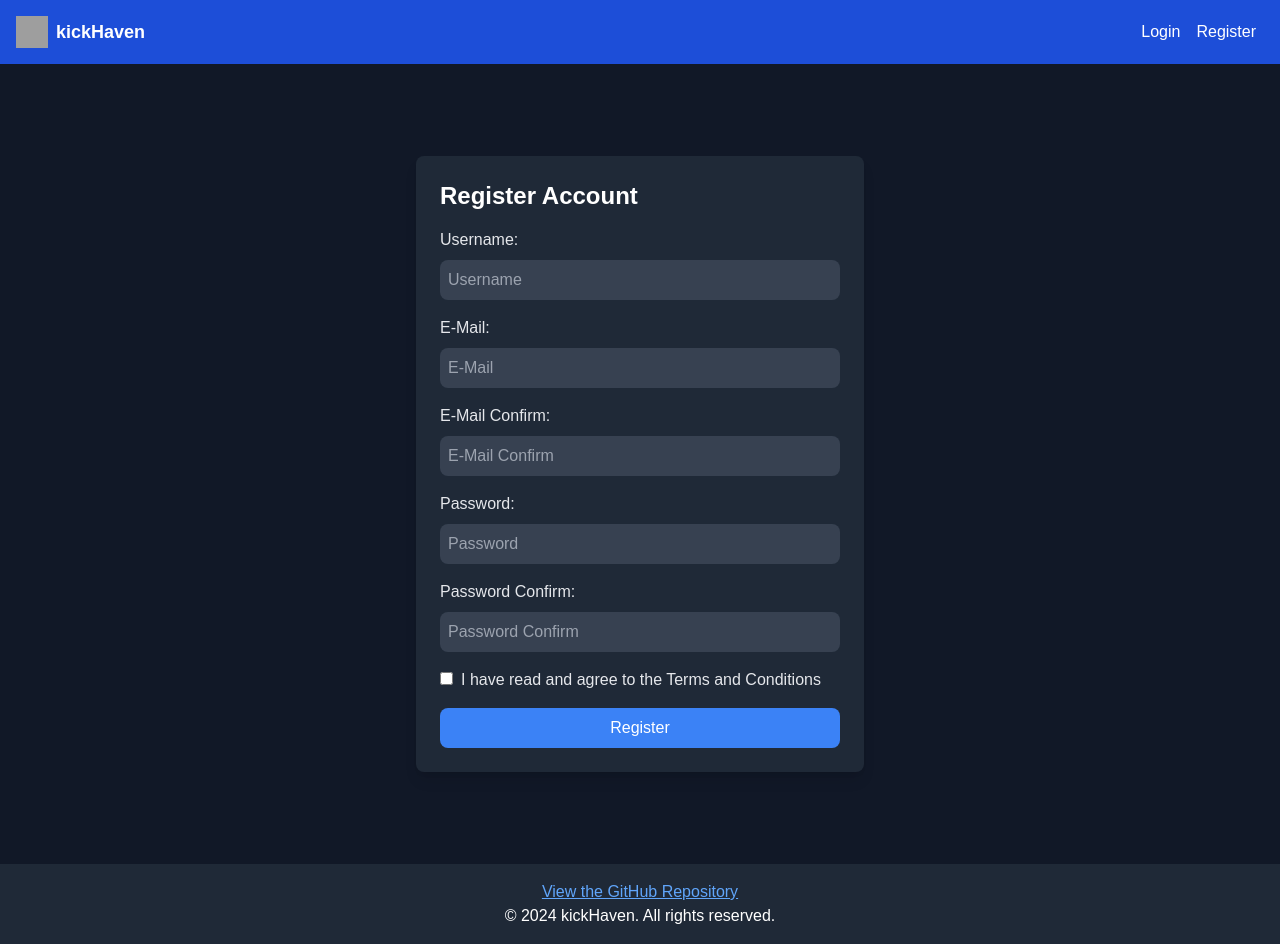
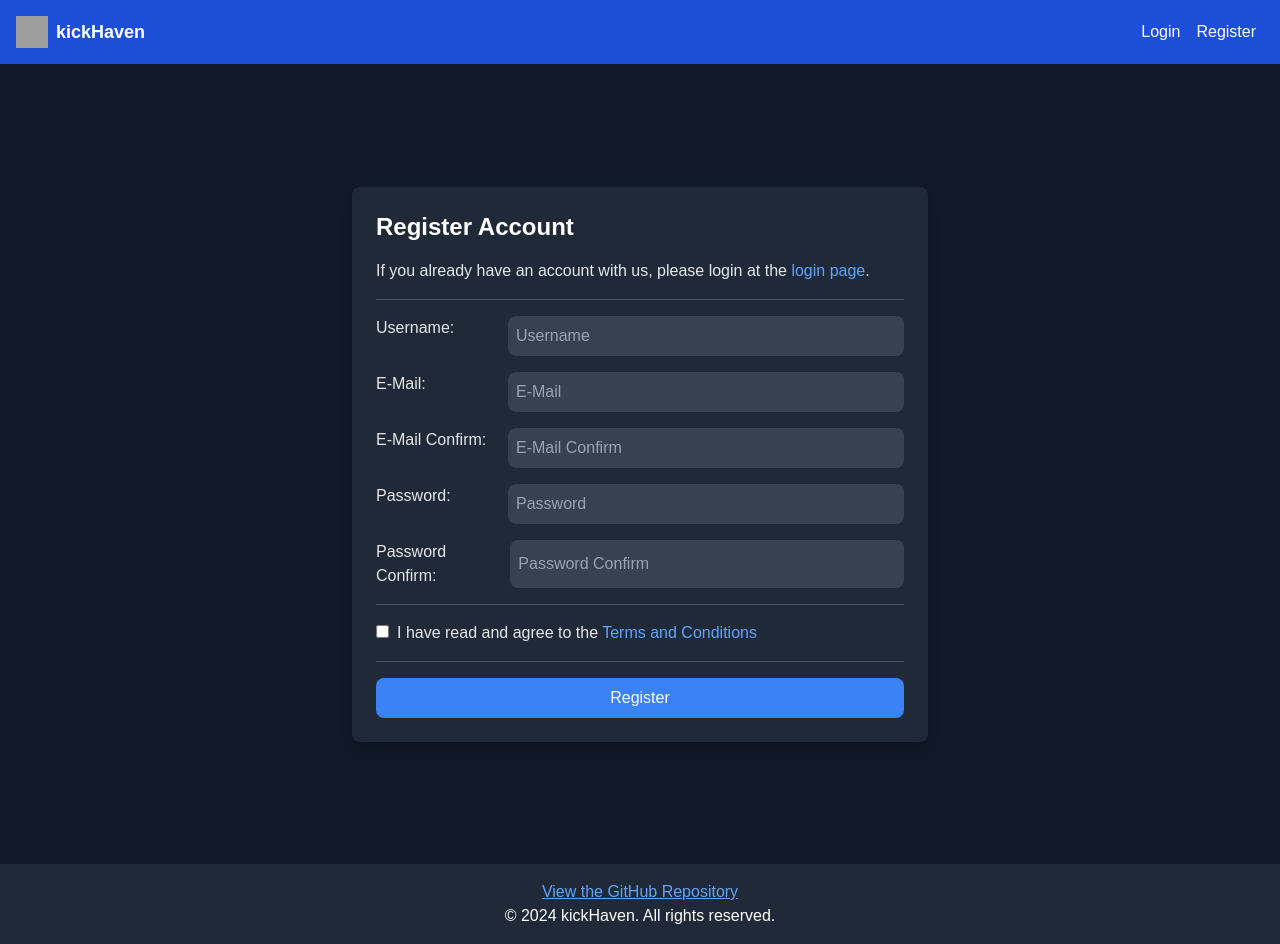
Before and after one commit to davidsgroza/kick-haven, a Next.js app: page /register in a window 1280 px wide. Built offline with nearby package versions, Linux system fonts and the light colour scheme; grey boxes are pictures that could not be loaded.

Commit message:
Registration error handling updated, only server sided password hashing.

```diff
--- a/package.json
+++ b/package.json
@@ -18,6 +18,7 @@
   },
   "devDependencies": {
     "@types/bcryptjs": "^2.4.6",
+    "@types/crypto-js": "^4.2.2",
     "@types/node": "^20",
     "@types/react": "^18",
     "@types/react-dom": "^18",
--- a/src/app/api/register/route.ts
+++ b/src/app/api/register/route.ts
@@ -4,11 +4,11 @@ import { connectToDatabase } from "@/utils/mongo";
 import { z } from "zod";
 
 const registerSchema = z.object({
-  username: z.string().min(3).max(50),
+  username: z.string().min(5).max(20),
   email: z.string().email(),
   emailConfirm: z.string().email(),
-  password: z.string().min(8).max(128),
-  passwordConfirm: z.string().min(8).max(128),
+  password: z.string().min(8).max(64),
+  passwordConfirm: z.string().min(8).max(64),
   termsAndConditions: z
     .boolean()
     .refine((val) => val === true, "Terms and conditions must be accepted"),
@@ -18,6 +18,14 @@ export async function POST(request: Request) {
   try {
     const requestBody = await request.json();
     const parsedData = registerSchema.parse(requestBody);
+
+    // Check if termsAndConditions is accepted before parsing the request body
+    if (!requestBody.termsAndConditions) {
+      return NextResponse.json(
+        { message: "Terms and conditions must be accepted" },
+        { status: 400 }
+      );
+    }
 
     if (parsedData.email !== parsedData.emailConfirm) {
       return NextResponse.json(
@@ -36,11 +44,22 @@ export async function POST(request: Request) {
     const client = await connectToDatabase();
     const db = client.db("kick-haven-local");
 
+    // Check if the user with this username already exists
+    const userByUsername = await db
+      .collection("users")
+      .findOne({ username: parsedData.username });
+    if (userByUsername) {
+      return NextResponse.json(
+        { message: " Warning: Username is already taken!" },
+        { status: 400 }
+      );
+    }
+
     // Check if the user with this email address already exists
-    const user = await db
+    const userByEmail = await db
       .collection("users")
       .findOne({ email: parsedData.email });
-    if (user) {
+    if (userByEmail) {
       return NextResponse.json(
         { message: " Warning: E-Mail is already registered!" },
         { status: 400 }
@@ -55,6 +74,7 @@ export async function POST(request: Request) {
       username: parsedData.username,
       email: parsedData.email,
       password: hashedPassword,
+      termsAndConditionsAccepted: parsedData.termsAndConditions,
     });
 
     // Return success response
@@ -62,10 +82,11 @@ export async function POST(request: Request) {
       success: true,
       message: "User registered successfully",
     });
-  } catch (error) {
-    if (error instanceof z.ZodError) {
+  } catch (error: unknown) {
+    if (error instanceof Error) {
+      if (error.message.includes("termsAndConditions")) {
         return NextResponse.json(
-        { message: "Invalid request body" },
+          { message: "Terms and conditions must be accepted" },
           { status: 400 }
         );
       } else {
@@ -76,3 +97,4 @@ export async function POST(request: Request) {
       }
     }
   }
+}
--- a/src/app/register/page.tsx
+++ b/src/app/register/page.tsx
@@ -1,7 +1,19 @@
 "use client";
 import { useState } from "react";
 import { useRouter } from "next/navigation";
+import Link from "next/link";
 
+/**
+ * Page for registering a new user.
+ *
+ * This page contains a form with input fields for the user's username, email,
+ * email confirmation, password, password confirmation, and a checkbox for
+ * agreeing to the terms and conditions.
+ *
+ * When the form is submitted, it sends a POST request to the `/api/register`
+ * endpoint with the form data. If the request is successful, it redirects to
+ * the homepage. If there are any errors, it displays them below the form.
+ */
 const RegisterPage = () => {
   const [username, setUsername] = useState("");
   const [email, setEmail] = useState("");
@@ -9,10 +21,84 @@ const RegisterPage = () => {
   const [password, setPassword] = useState("");
   const [passwordConfirm, setPasswordConfirm] = useState("");
   const [termsAndConditions, setTermsAndConditions] = useState(false);
+  const [usernameError, setUsernameError] = useState("");
+  const [emailError, setEmailError] = useState("");
+  const [emailConfirmError, setEmailConfirmError] = useState("");
+  const [passwordError, setPasswordError] = useState("");
+  const [passwordConfirmError, setPasswordConfirmError] = useState("");
+  const [termsAndConditionsError, setTermsAndConditionsError] = useState("");
   const router = useRouter();
 
+  interface FormErrors {
+    username?: string;
+    email?: string;
+    emailConfirm?: string;
+    password?: string;
+    passwordConfirm?: string;
+    termsAndConditions?: string;
+  }
+
+  /**
+   * Validates the form data and returns an object with any errors.
+   *
+   * If any of the input fields contain invalid data, the corresponding key
+   * in the returned object will contain an error message. If all the input
+   * fields are valid, the returned object will be empty.
+   */
+  const validateForm = (): FormErrors => {
+    const errors: FormErrors = {};
+
+    if (username.length < 5 || username.length > 20) {
+      errors.username = "Username must be between 5 and 20 characters";
+    }
+
+    if (!email.match(/^[a-zA-Z0-9._%+-]+@[a-zA-Z0-9.-]+\.[a-zA-Z]{2,}$/)) {
+      errors.email =
+        "Email address must be in the format 'example@example.com'";
+    }
+
+    if (email !== emailConfirm) {
+      errors.emailConfirm = "Email and email confirm do not match";
+    }
+
+    if (password.length < 8 || password.length > 64) {
+      errors.password = "Password must be between 8 and 64 characters";
+    }
+
+    if (password !== passwordConfirm) {
+      errors.passwordConfirm = "Password and password confirm do not match";
+    }
+
+    if (!termsAndConditions) {
+      errors.termsAndConditions = "You must accept the terms and conditions";
+    }
+
+    return errors;
+  };
+
+  /**
+   * Handles the submission of the registration form.
+   *
+   * Validates the form data, and if it is valid, sends a POST request to
+   * the /api/register API endpoint with the form data. If the request is
+   * successful, displays a popup message and redirects to the homepage.
+   * If the request is not successful, displays an error popup message.
+   *
+   * @param {React.FormEvent<HTMLFormElement>} e - The form event
+   */
   const handleSubmit = async (e: { preventDefault: () => void }) => {
     e.preventDefault();
+    const errors = validateForm();
+
+    if (Object.keys(errors).length > 0) {
+      setUsernameError(errors.username || "");
+      setEmailError(errors.email || "");
+      setEmailConfirmError(errors.emailConfirm || "");
+      setPasswordError(errors.password || "");
+      setPasswordConfirmError(errors.passwordConfirm || "");
+      setTermsAndConditionsError(errors.termsAndConditions || "");
+      return;
+    }
 
     try {
       console.log("Submitting registration form");
@@ -50,12 +136,21 @@ const RegisterPage = () => {
     <main className="min-h-screen flex items-center justify-center bg-gray-900 text-white">
       <form
         onSubmit={handleSubmit}
-        className="bg-gray-800 p-6 rounded-lg shadow-lg space-y-4 w-full max-w-md"
+        className="bg-gray-800 p-6 rounded-lg shadow-lg space-y-4 w-full max-w-xl"
       >
         <h1 className="text-2xl font-semibold">Register Account</h1>
+        <p className="text-gray-200 mb-4">
+          If you already have an account with us, please login at the{" "}
+          <Link href="/login" className="text-blue-400 hover:text-blue-600">
+            login page
+          </Link>
+          .
+        </p>
+        <hr className="border-gray-600 my-4" />
 
-        <div className="flex flex-col space-y-2">
-          <label className="block text-gray-200" htmlFor="username">
+        <div className="mb-4">
+          <div className="flex justify-between">
+            <label className="block text-gray-200 w-1/4" htmlFor="username">
               Username:
             </label>
             <input
@@ -64,11 +159,18 @@ const RegisterPage = () => {
               id="username"
               value={username}
               onChange={(e) => setUsername(e.target.value)}
-            className="bg-gray-700 text-gray-200 p-2 rounded-lg focus:outline-none focus:ring-2 focus:ring-gray-400"
+              className={`bg-gray-700 text-gray-200 w-3/4 p-2 rounded-lg focus:outline-none focus:ring-2 focus:ring-gray-400 ${
+                usernameError ? "border-red-500" : ""
+              }`}
             />
           </div>
+          <div className="flex justify-stretch">
+            {usernameError && <p className="text-red-500">{usernameError}</p>}
+          </div>
+        </div>
 
-        <div className="flex flex-col space-y-2">
+        <div className="mb-4">
+          <div className="flex justify-between">
             <label className="block text-gray-200" htmlFor="email">
               E-Mail:
             </label>
@@ -78,11 +180,18 @@ const RegisterPage = () => {
               id="email"
               value={email}
               onChange={(e) => setEmail(e.target.value)}
-            className="bg-gray-700 text-gray-200 p-2 rounded-lg focus:outline-none focus:ring-2 focus:ring-gray-400"
+              className={`bg-gray-700 text-gray-200 w-3/4 p-2 rounded-lg focus:outline-none focus:ring-2 focus:ring-gray-400 ${
+                emailError ? "border-red-500" : ""
+              }`}
             />
           </div>
+          <div className="flex justify-stretch">
+            {emailError && <p className="text-red-500">{emailError}</p>}
+          </div>
+        </div>
 
-        <div className="flex flex-col space-y-2">
+        <div className="mb-4">
+          <div className="flex justify-between">
             <label className="block text-gray-200" htmlFor="emailConfirm">
               E-Mail Confirm:
             </label>
@@ -92,11 +201,20 @@ const RegisterPage = () => {
               id="emailConfirm"
               value={emailConfirm}
               onChange={(e) => setEmailConfirm(e.target.value)}
-            className="bg-gray-700 text-gray-200 p-2 rounded-lg focus:outline-none focus:ring-2 focus:ring-gray-400"
+              className={`bg-gray-700 text-gray-200 w-3/4 p-2 rounded-lg focus:outline-none focus:ring-2 focus:ring-gray-400 ${
+                emailConfirmError ? "border-red-500" : ""
+              }`}
             />
           </div>
+          <div className="flex justify-stretch">
+            {emailConfirmError && (
+              <p className="text-red-500">{emailConfirmError}</p>
+            )}
+          </div>
+        </div>
 
-        <div className="flex flex-col space-y-2">
+        <div className="mb-4">
+          <div className="flex justify-between">
             <label className="block text-gray-200" htmlFor="password">
               Password:
             </label>
@@ -106,11 +224,18 @@ const RegisterPage = () => {
               id="password"
               value={password}
               onChange={(e) => setPassword(e.target.value)}
-            className="bg-gray-700 text-gray-200 p-2 rounded-lg focus:outline-none focus:ring-2 focus:ring-gray-400"
+              className={`bg-gray-700 text-gray-200 w-3/4 p-2 rounded-lg focus:outline-none focus:ring-2 focus:ring-gray-400 ${
+                passwordError ? "border-red-500" : ""
+              }`}
             />
           </div>
+          <div className="flex justify-stretch">
+            {passwordError && <p className="text-red-500">{passwordError}</p>}
+          </div>
+        </div>
 
-        <div className="flex flex-col space-y-2">
+        <div className="mb-4">
+          <div className="flex justify-between">
             <label className="block text-gray-200" htmlFor="passwordConfirm">
               Password Confirm:
             </label>
@@ -120,11 +245,21 @@ const RegisterPage = () => {
               id="passwordConfirm"
               value={passwordConfirm}
               onChange={(e) => setPasswordConfirm(e.target.value)}
-            className="bg-gray-700 text-gray-200 p-2 rounded-lg focus:outline-none focus:ring-2 focus:ring-gray-400"
+              className={`bg-gray-700 text-gray-200 w-3/4 p-2 rounded-lg focus:outline-none focus:ring-2 focus:ring-gray-400 ${
+                passwordConfirmError ? "border-red-500" : ""
+              }`}
             />
           </div>
+          <div className="flex justify-stretch">
+            {passwordConfirmError && (
+              <p className="text-red-500">{passwordConfirmError}</p>
+            )}
+          </div>
+        </div>
 
-        <div className="flex flex-col space-y-2">
+        <div className="mb-4">
+          <hr className="border-gray-600 my-4" />
+          <div className="flex justify-between">
             <label className="block text-gray-200">
               <input
                 type="checkbox"
@@ -132,11 +267,22 @@ const RegisterPage = () => {
                 onChange={(e) => setTermsAndConditions(e.target.checked)}
                 className="mr-2"
               />
-            I have read and agree to the Terms and Conditions
+              I have read and agree to the{" "}
+              <Link href="/" className="text-blue-400 hover:text-blue-600">
+                Terms and Conditions
+              </Link>
             </label>
           </div>
+          {termsAndConditionsError && (
+            <p className="text-red-500">{termsAndConditionsError}</p>
+          )}
+        </div>
 
-        <button type="submit" className="w-full p-2 bg-blue-500 rounded-lg">
+        <hr className="border-gray-600 my-4" />
+        <button
+          type="submit"
+          className="w-full p-2 bg-blue-500 rounded-lg hover:bg-blue-700 active:bg-blue-900 transition duration-200"
+        >
           Register
         </button>
       </form>
```
Also changed, not shown: 1 other file (tests, documents, lock files or other folders). Lines whose indentation alone changed are shown as unchanged.
